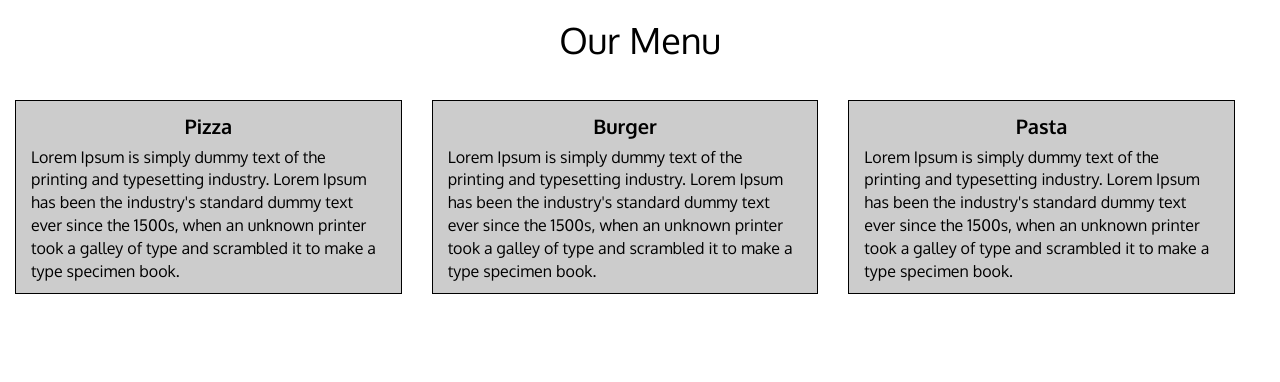
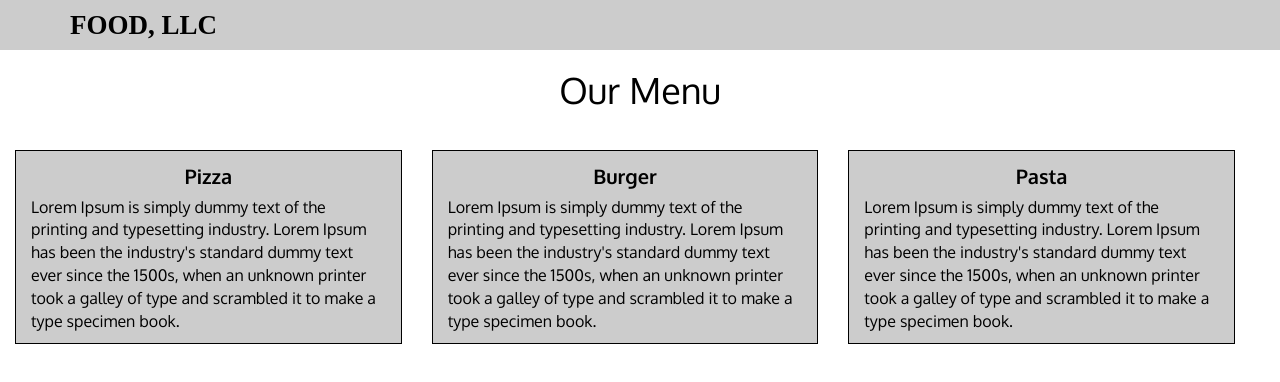
Before and after one commit to ranj2021/module3-solution, a plain HTML site: page index.html in a window 1280 px wide. Drawn offline with Linux system fonts and the light colour scheme.

Commit message:
Update index.html

```diff
--- a/index.html
+++ b/index.html
@@ -11,7 +11,7 @@
   </head>
 <body>
  <header>
-    <nav id="header-nav" class="navbar navbar-default hidden-lg">
+    <nav id="header-nav" class="navbar navbar-default">
       <div class="container">
         <div class="navbar-header">
 
```
